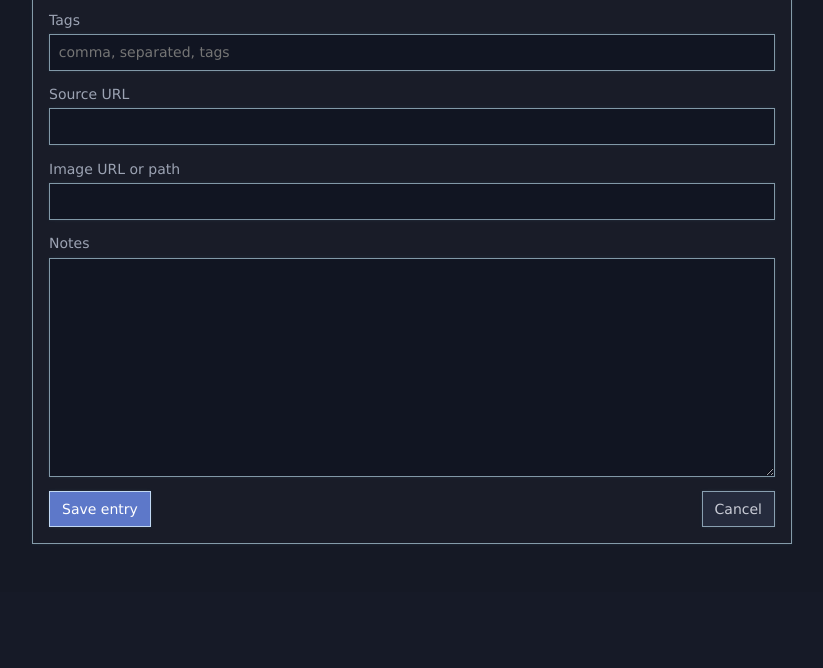
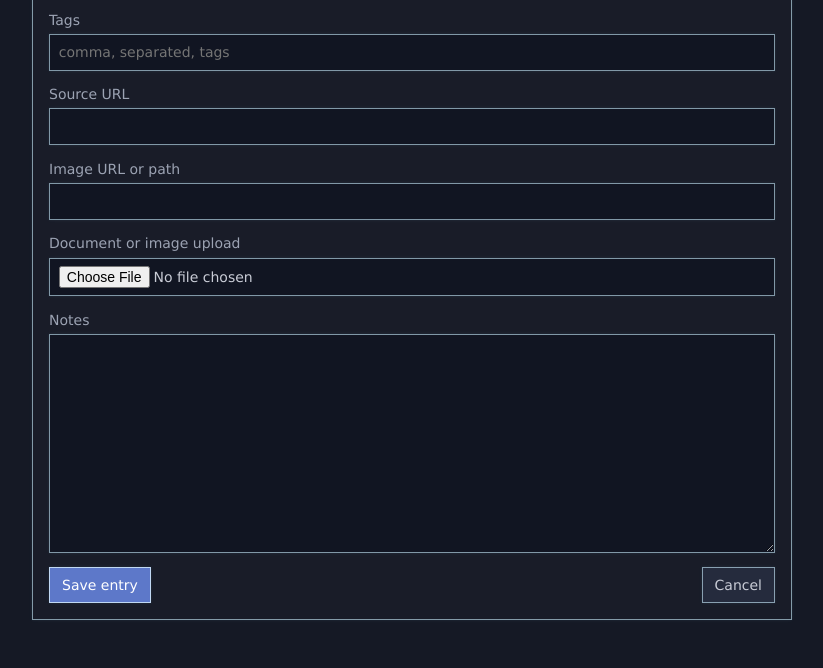
Before and after one commit to DrewRichard7/Records, a FastAPI app: page /entries/new in a window 1280 px wide. Shown: the part 366-1034 px from the top of the page, without its empty margins (18-841 px from the left). Before the commit the page ends 910 px from the top, so only its background shows below. Run offline with FastAPI, Linux system fonts and the light colour scheme; data that the repository does not hold is empty.

Commit message:
Implemented document/image upload support and row alignment fixes. Changed: - Added one optional attachment per entry. - Supports JPG, PNG, WebP, GIF, and PDF. - Upload limit is 10 MB. - Files are stored in uploads/ by default, or RECORDS_UPLOAD_DIR if set. - Uploads are not exposed as a static folder; they’re served through /entries/{entry_id}/document. - Uploaded images render in the entry detail sidebar. - PDFs/images are linked from entry details. - Entry lists show a File pill when an attachment exists. - Deleting an entry/category removes associated uploaded files. - Added SQLite migration columns for attachment metadata. - Added uploads/ to .gitignore. - Updated README for uploads, Pi env vars, and backups. - Tightened entry row layout to prevent left/right bleed and bad alignment.

```diff
--- a/src/records/main.py
+++ b/src/records/main.py
@@ -1,18 +1,27 @@
 from pathlib import Path
 import socket
 from typing import Annotated
+from uuid import uuid4
 
-from fastapi import Depends, FastAPI, Form, HTTPException, Request
-from fastapi.responses import HTMLResponse, RedirectResponse, Response
+from fastapi import Depends, FastAPI, File, Form, HTTPException, Request, UploadFile
+from fastapi.responses import FileResponse, HTMLResponse, RedirectResponse, Response
 from fastapi.staticfiles import StaticFiles
 from fastapi.templating import Jinja2Templates
 from sqlmodel import Session
 
 from records import repo
-from records.db import DB_PATH, get_session, init_db
+from records.db import DB_PATH, UPLOAD_DIR, get_session, init_db
 
 
 BASE_DIR = Path(__file__).resolve().parent
+MAX_UPLOAD_SIZE = 10 * 1024 * 1024
+ALLOWED_UPLOAD_TYPES = {
+    "image/jpeg": ".jpg",
+    "image/png": ".png",
+    "image/webp": ".webp",
+    "image/gif": ".gif",
+    "application/pdf": ".pdf",
+}
 
 app = FastAPI(title="Records")
 app.mount("/static", StaticFiles(directory=BASE_DIR / "static"), name="static")
@@ -53,6 +62,48 @@ def on_startup() -> None:
 
 def redirect(path: str) -> RedirectResponse:
     return RedirectResponse(path, status_code=303)
+
+
+def is_image_attachment(entry) -> bool:
+    return bool(entry.document_content_type and entry.document_content_type.startswith("image/"))
+
+
+templates.env.globals["is_image_attachment"] = is_image_attachment
+
+
+def save_upload(upload: UploadFile | None) -> tuple[str, str, str] | None:
+    if upload is None or not upload.filename:
+        return None
+
+    content_type = upload.content_type or ""
+    suffix = ALLOWED_UPLOAD_TYPES.get(content_type)
+    if suffix is None:
+        raise HTTPException(status_code=400, detail="Upload must be a JPG, PNG, WebP, GIF, or PDF file")
+
+    stored_name = f"{uuid4().hex}{suffix}"
+    target = UPLOAD_DIR / stored_name
+    size = 0
+    too_large = False
+    try:
+        with target.open("wb") as output:
+            while chunk := upload.file.read(1024 * 1024):
+                size += len(chunk)
+                if size > MAX_UPLOAD_SIZE:
+                    too_large = True
+                    break
+                output.write(chunk)
+    finally:
+        upload.file.close()
+    if too_large:
+        target.unlink(missing_ok=True)
+        raise HTTPException(status_code=400, detail="Upload must be 10 MB or smaller")
+
+    return stored_name, Path(upload.filename).name, content_type
+
+
+def remove_upload(filename: str) -> None:
+    if filename:
+        (UPLOAD_DIR / filename).unlink(missing_ok=True)
 
 
 def wants_partial(request: Request) -> bool:
@@ -146,7 +197,11 @@ def update_category(
 
 @app.post("/categories/{category_id}/delete")
 def delete_category(request: Request, session: SessionDep, category_id: int):
+    category = repo.get_category(session, category_id)
+    document_filenames = [entry.document_filename for entry in category.entries if entry.document_filename] if category else []
     repo.delete_category(session, category_id)
+    for filename in document_filenames:
+        remove_upload(filename)
     if wants_partial(request):
         return Response(status_code=200)
     return redirect("/categories")
@@ -171,9 +226,11 @@ def create_entry(
     tags: Annotated[str, Form()] = "",
     source_url: Annotated[str, Form()] = "",
     image_url: Annotated[str, Form()] = "",
+    document: Annotated[UploadFile | None, File()] = None,
 ):
     if not title.strip():
         raise HTTPException(status_code=400, detail="Entry title is required")
+    saved_upload = save_upload(document)
     entry = repo.create_entry(
         session,
         category_id=category_id,
@@ -183,6 +240,9 @@ def create_entry(
         tags=tags,
         source_url=source_url,
         image_url=image_url,
+        document_filename=saved_upload[0] if saved_upload else "",
+        document_original_name=saved_upload[1] if saved_upload else "",
+        document_content_type=saved_upload[2] if saved_upload else "",
     )
     return redirect(f"/entries/{entry.id}")
 
@@ -193,6 +253,22 @@ def entry_detail(request: Request, session: SessionDep, entry_id: int):
     if entry is None:
         raise HTTPException(status_code=404, detail="Entry not found")
     return templates.TemplateResponse(request, "entry_detail.html", {"entry": entry})
+
+
+@app.get("/entries/{entry_id}/document")
+def entry_document(session: SessionDep, entry_id: int):
+    entry = repo.get_entry(session, entry_id)
+    if entry is None or not entry.document_filename:
+        raise HTTPException(status_code=404, detail="Document not found")
+    path = UPLOAD_DIR / entry.document_filename
+    if not path.is_file():
+        raise HTTPException(status_code=404, detail="Document file not found")
+    return FileResponse(
+        path,
+        media_type=entry.document_content_type or "application/octet-stream",
+        filename=entry.document_original_name or entry.document_filename,
+        content_disposition_type="inline",
+    )
 
 
 @app.get("/entries/{entry_id}/edit", response_class=HTMLResponse)
@@ -218,7 +294,13 @@ def update_entry(
     tags: Annotated[str, Form()] = "",
     source_url: Annotated[str, Form()] = "",
     image_url: Annotated[str, Form()] = "",
+    document: Annotated[UploadFile | None, File()] = None,
 ):
+    current_entry = repo.get_entry(session, entry_id)
+    if current_entry is None:
+        raise HTTPException(status_code=404, detail="Entry not found")
+    old_document_filename = current_entry.document_filename
+    saved_upload = save_upload(document)
     entry = repo.update_entry(
         session,
         entry_id,
@@ -229,9 +311,14 @@ def update_entry(
         tags=tags,
         source_url=source_url,
         image_url=image_url,
+        document_filename=saved_upload[0] if saved_upload else None,
+        document_original_name=saved_upload[1] if saved_upload else None,
+        document_content_type=saved_upload[2] if saved_upload else None,
     )
     if entry is None:
         raise HTTPException(status_code=404, detail="Entry not found")
+    if saved_upload:
+        remove_upload(old_document_filename)
     return redirect(f"/entries/{entry.id}")
 
 
@@ -239,7 +326,9 @@ def update_entry(
 def delete_entry(request: Request, session: SessionDep, entry_id: int):
     entry = repo.get_entry(session, entry_id)
     category_id = entry.category_id if entry else None
+    document_filename = entry.document_filename if entry else ""
     repo.delete_entry(session, entry_id)
+    remove_upload(document_filename)
     if wants_partial(request):
         return Response(status_code=200)
     return redirect(f"/categories/{category_id}" if category_id else "/")
--- a/src/records/models.py
+++ b/src/records/models.py
@@ -28,6 +28,9 @@ class Entry(SQLModel, table=True):
     tags: str = Field(default="", index=True)
     source_url: str = ""
     image_url: str = ""
+    document_filename: str = ""
+    document_original_name: str = ""
+    document_content_type: str = ""
     created_at: datetime = Field(default_factory=utc_now, index=True)
     updated_at: datetime = Field(default_factory=utc_now)
 
--- a/src/records/static/css/records.css
+++ b/src/records/static/css/records.css
@@ -75,6 +75,7 @@ h2 { font-size: 1rem; color: #dfe3ee; }
 .row-list { display: grid; gap: .45rem; }
 .list-row, .entry-row {
   display: flex;
+  align-items: flex-start;
   justify-content: space-between;
   gap: 1rem;
   padding: .65rem .75rem;
@@ -83,8 +84,9 @@ h2 { font-size: 1rem; color: #dfe3ee; }
   border-radius: 0;
   box-shadow: var(--edge-shadow);
 }
-.entry-title { font-weight: 700; font-size: 1rem; }
-.entry-meta { display: flex; align-items: center; gap: .6rem; text-align: right; white-space: nowrap; }
+.entry-summary { flex: 1 1 auto; min-width: 0; overflow-wrap: anywhere; }
+.entry-title { display: inline-block; max-width: 100%; font-weight: 700; font-size: 1rem; overflow-wrap: anywhere; }
+.entry-meta { display: flex; flex: 0 1 auto; align-items: center; justify-content: flex-end; gap: .6rem; min-width: 0; max-width: 45%; text-align: right; overflow-wrap: anywhere; }
 
 .tag-strip { display: flex; flex-wrap: wrap; gap: .35rem; margin: .75rem 0; }
 .tag-strip.compact { margin: .35rem 0 0; }
@@ -97,6 +99,7 @@ h2 { font-size: 1rem; color: #dfe3ee; }
   border: 1px solid var(--line);
   box-shadow: var(--edge-shadow);
   font-size: .78rem;
+  overflow-wrap: anywhere;
 }
 
 .button, button {
@@ -169,6 +172,7 @@ textarea { resize: vertical; }
   .topbar, .hero, .page-title { align-items: flex-start; flex-direction: column; }
   .two-column, .detail-grid { grid-template-columns: 1fr; }
   .list-row, .entry-row, .entry-meta { align-items: flex-start; flex-direction: column; text-align: left; }
+  .entry-meta { max-width: 100%; }
   .filterbar, .actions, .form-actions { align-items: stretch; flex-direction: column; }
   .filterbar input, .filterbar select, .button, button { width: 100%; min-width: 0; }
   .detail-row, .meta-row { grid-template-columns: 1fr; gap: .2rem; }
--- a/src/records/templates/entry_detail.html
+++ b/src/records/templates/entry_detail.html
@@ -4,6 +4,9 @@
 <div class="detail-grid">
   <aside class="sidebar-card">
     {% if entry.image_url %}<img class="entry-image" src="{{ entry.image_url }}" alt="">{% endif %}
+    {% if entry.document_filename and is_image_attachment(entry) %}
+      <img class="entry-image" src="/entries/{{ entry.id }}/document" alt="{{ entry.document_original_name or entry.title }}">
+    {% endif %}
     <h2>Summary</h2>
     <div class="meta-row"><span>Category</span><a href="/categories/{{ entry.category.id }}">{{ entry.category.name }}</a></div>
     <div class="meta-row"><span>Creator</span><strong>{{ entry.creator or "Unknown" }}</strong></div>
@@ -29,6 +32,7 @@
       <div class="detail-row"><span>Category</span><a href="/categories/{{ entry.category.id }}">{{ entry.category.name }}</a></div>
       <div class="detail-row"><span>Creator</span><span>{{ entry.creator or "" }}</span></div>
       <div class="detail-row"><span>Source</span><span>{% if entry.source_url %}<a href="{{ entry.source_url }}">{{ entry.source_url }}</a>{% endif %}</span></div>
+      <div class="detail-row"><span>Document</span><span>{% if entry.document_filename %}<a href="/entries/{{ entry.id }}/document">{{ entry.document_original_name or "View document" }}</a>{% endif %}</span></div>
       <div class="detail-row"><span>Created</span><span>{{ entry.created_at }}</span></div>
       <div class="detail-row"><span>Updated</span><span>{{ entry.updated_at }}</span></div>
     </div>
--- a/src/records/templates/entry_form.html
+++ b/src/records/templates/entry_form.html
@@ -3,7 +3,7 @@
 {% block content %}
 <div class="page-title"><h1>{{ "Edit" if entry else "New" }} Entry</h1></div>
 <section class="panel narrow">
-  <form class="record-form" action="{{ '/entries/' ~ entry.id if entry else '/entries' }}" method="post">
+  <form class="record-form" action="{{ '/entries/' ~ entry.id if entry else '/entries' }}" method="post" enctype="multipart/form-data">
     <label>Category
       <select required name="category_id">
         {% for category in categories %}
@@ -16,6 +16,12 @@
     <label>Tags <input name="tags" placeholder="comma, separated, tags" value="{{ entry.tags if entry else '' }}"></label>
     <label>Source URL <input name="source_url" type="url" value="{{ entry.source_url if entry else '' }}"></label>
     <label>Image URL or path <input name="image_url" value="{{ entry.image_url if entry else '' }}"></label>
+    <label>Document or image upload
+      <input name="document" type="file" accept="image/jpeg,image/png,image/webp,image/gif,application/pdf">
+      {% if entry and entry.document_filename %}
+        <span class="muted">Current file: <a href="/entries/{{ entry.id }}/document">{{ entry.document_original_name or "Uploaded document" }}</a></span>
+      {% endif %}
+    </label>
     <label>Notes <textarea name="notes" rows="10">{{ entry.notes if entry else '' }}</textarea></label>
     <div class="form-actions">
       <button type="submit">Save entry</button>
--- a/src/records/templates/partials/entry_list.html
+++ b/src/records/templates/partials/entry_list.html
@@ -1,7 +1,7 @@
 <div class="row-list">
   {% for entry in entries %}
     <div class="entry-row" id="entry-{{ entry.id }}">
-      <div>
+      <div class="entry-summary">
         <a class="entry-title" href="/entries/{{ entry.id }}">{{ entry.title }}</a>
         <span class="muted">{{ entry.creator }}</span>
         <div class="tag-strip compact">
@@ -9,6 +9,7 @@
         </div>
       </div>
       <div class="entry-meta">
+        {% if entry.document_filename %}<span class="pill">File</span>{% endif %}
         {% if entry.category %}<a href="/categories/{{ entry.category.id }}">{{ entry.category.name }}</a>{% endif %}
         <span class="muted">{{ entry.created_at|date }}</span>
         <form action="/entries/{{ entry.id }}/delete" method="post" hx-post="/entries/{{ entry.id }}/delete" hx-target="#entry-{{ entry.id }}" hx-swap="outerHTML" hx-confirm="Delete this entry?">
```
Also changed, not shown: src/records/db.py (+21 -1 lines), src/records/repo.py (+15 -0 lines), README.md, 1 other file.
